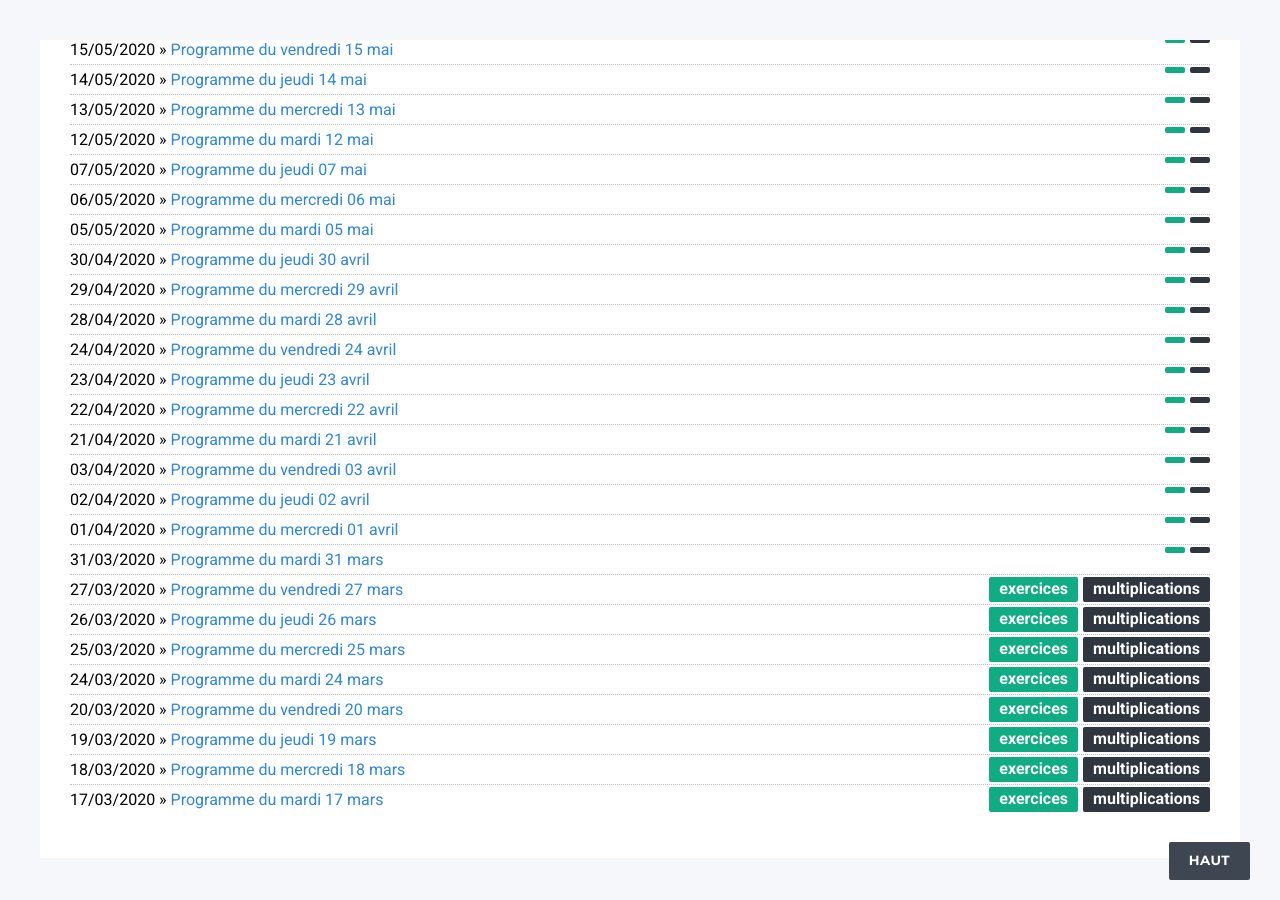
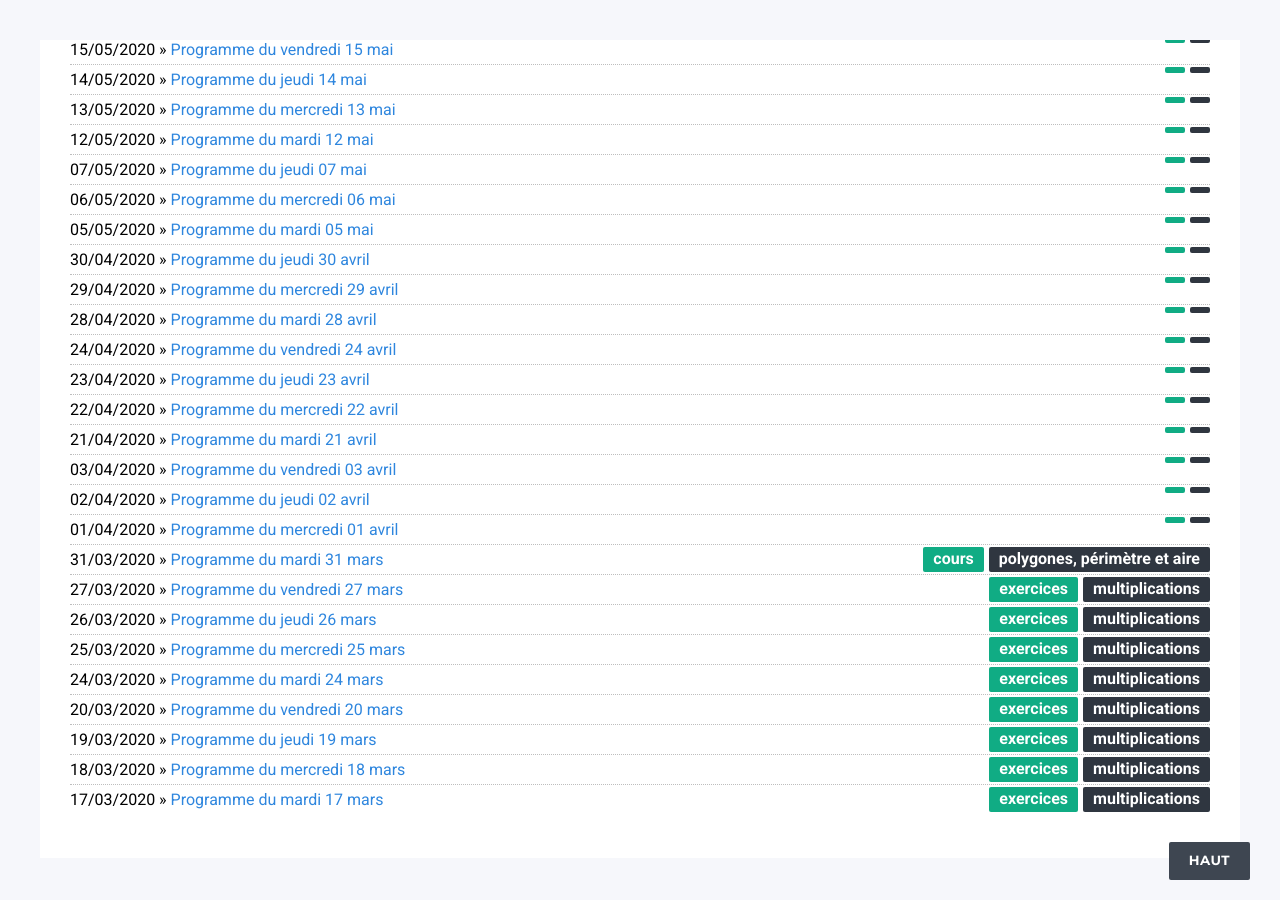
Before and after one commit to DangSinslay/DangSinslay.github.io, a Jekyll site: the page built from blog6/index.html, in a window 1280 px wide and 900 px high, scrolled down 789 px. Built offline with Jekyll 4.4.1, drawn with Linux system fonts in a browser that asks for light colours.

Commit message:
Update 2020-03-31-programme6.md

```diff
--- a/_posts/6eme/2020-03-31-programme6.md
+++ b/_posts/6eme/2020-03-31-programme6.md
@@ -3,6 +3,8 @@ layout: post
 title: "Programme du mardi 31 mars"
 date: 2020-03-31
 category: 6eme
+chapter : polygones, périmètre et aire
+format : cours
 blog: blog6
 ---
 
```
